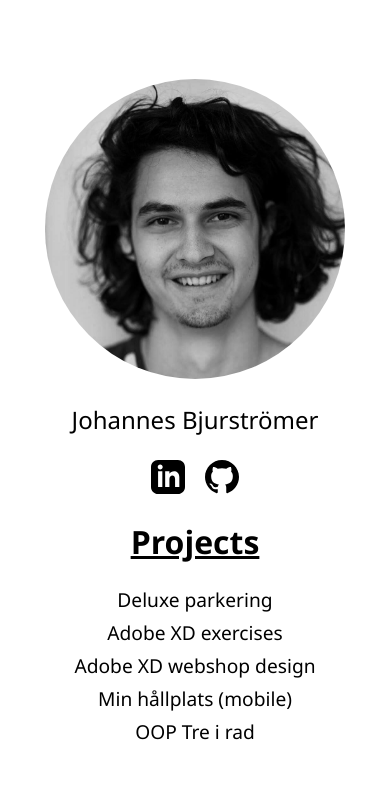
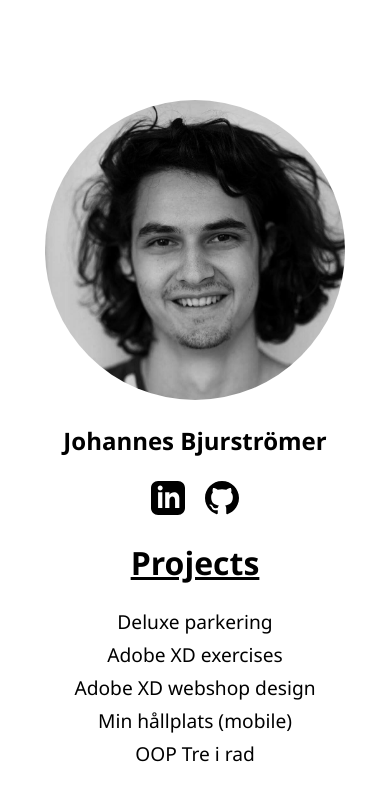
Before and after one commit to johannesbjur/johannesbjur.github.io, a plain HTML site: page index.html in a window 390 px wide. Drawn offline with Linux system fonts and the light colour scheme.

Commit message:
mobile changes

```diff
--- a/css/style.css
+++ b/css/style.css
@@ -145,6 +145,7 @@ body{
 	}
 
 	.img-container {
+		margin-top: 5vh;
      	width: unset;
      	min-width: unset;
     	padding-left: 0;
@@ -159,5 +160,9 @@ body{
 		padding-left: 0;
 	}
 
+	.title {
+		font-weight: bold;
+	}
+
 
 }
```
